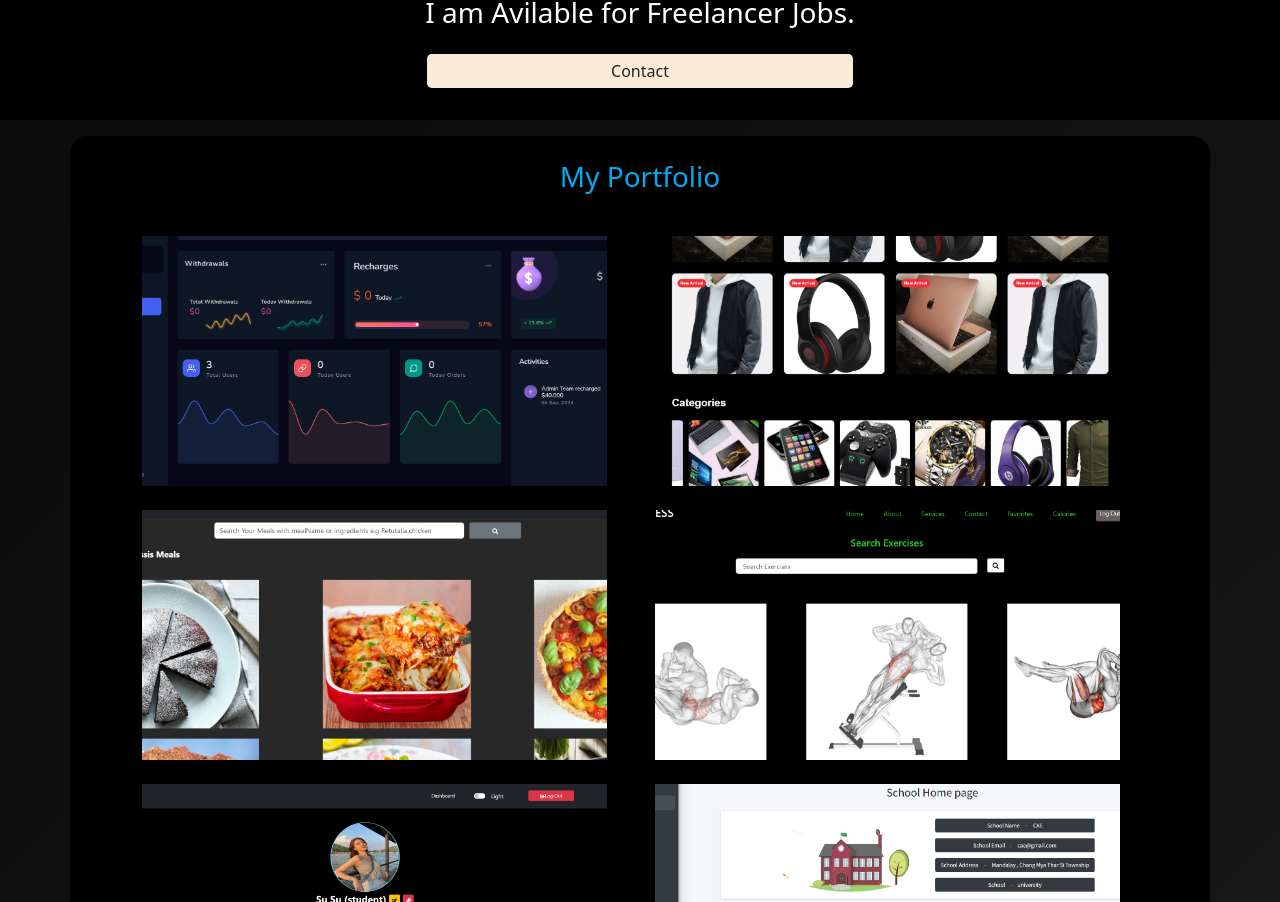
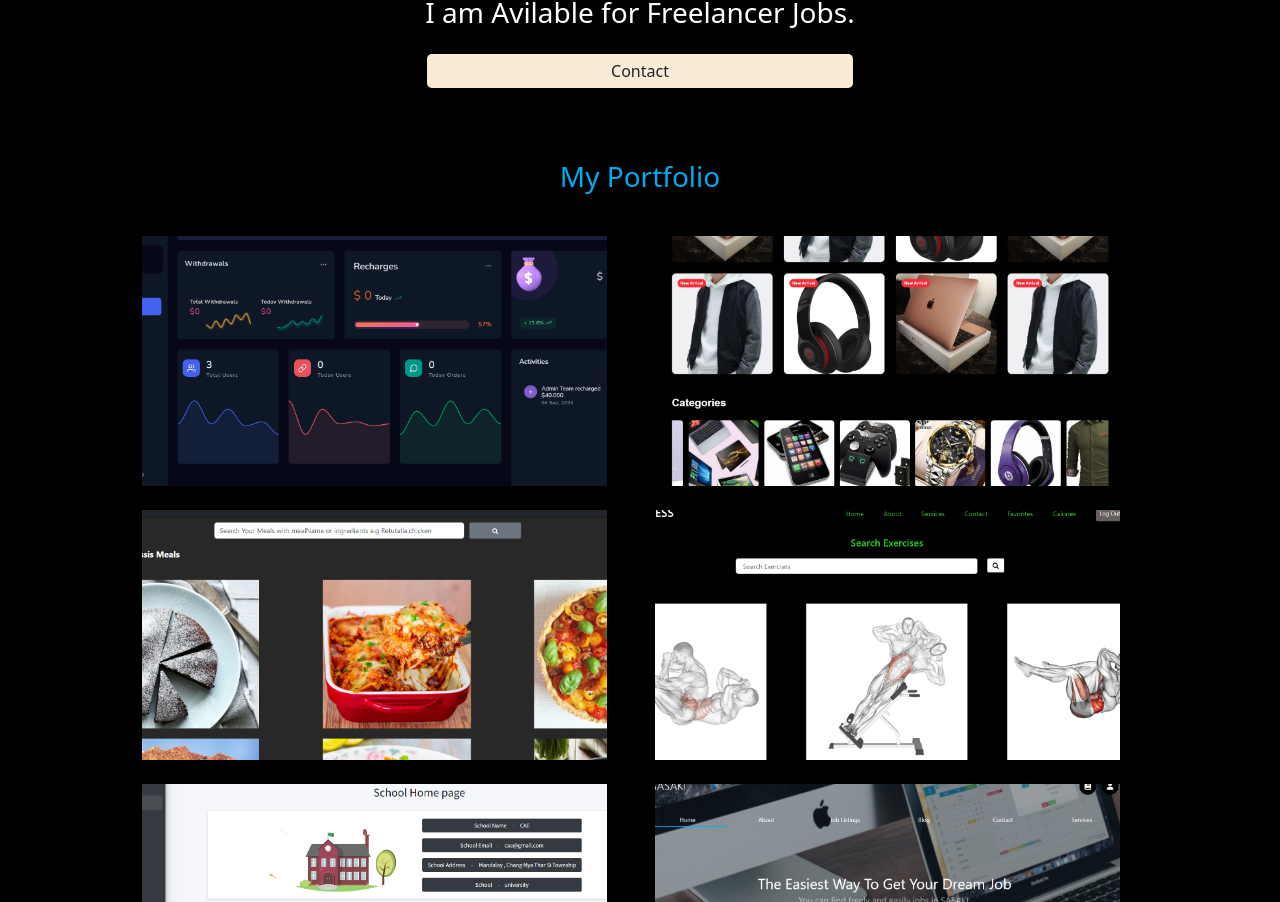
Before and after one commit to KaungKhantSoe2004/KaungKhantSoePortfolio, a React (Create React App) app: page / in a window 1280 px wide. Shown: the part 1898-2800 px from the top of the page. Built offline with nearby package versions, Linux system fonts and the light colour scheme.

Commit message:
projectAdding

```diff
--- a/package.json
+++ b/package.json
@@ -16,6 +16,7 @@
     "axios": "^1.4.0",
     "bootstrap": "^5.3.1",
     "font-awesome": "^4.7.0",
+    "framer-motion": "^12.4.2",
     "jsdom": "^22.1.0",
     "mdbootstrap": "^4.20.0",
     "react": "^18.2.0",
--- a/src/App.js
+++ b/src/App.js
@@ -24,7 +24,8 @@ export const App = () => {
         <NavBar isNavBar={isNavBar} setIsNavBar={setIsNavBar} />
 
         <div
-          className="navIcon position-fixed top-25 "
+          className="navIcon opacity-100  position-fixed top-25 "
+          style={{ zIndex: "300" }}
           onClick={() => {
             setIsNavBar(!isNavBar);
             console.log(isNavBar);
--- a/src/NavBar.js
+++ b/src/NavBar.js
@@ -15,7 +15,7 @@ export const NavBar = ({ isNavBar, setIsNavBar }) => {
 
   return (
     <div
-      className={`navBa col-md-3 h-100 col-6 d-flex flex-column  justify-content-center align-items-center  ${
+      className={`navBa  col-md-3 h-100 col-12 d-flex flex-column  justify-content-center align-items-center  ${
         isNavBar && "navBarClose"
       }`}
     >
@@ -71,7 +71,7 @@ export const NavBar = ({ isNavBar, setIsNavBar }) => {
           {/* </div> */}
         </div>
 
-        <button
+        {/* <button
           className="toggleContainer d-md-flex d-none justify-content-center align-items-center  "
           onClick={() => {
             setIsNavBar(!isNavBar);
@@ -81,7 +81,7 @@ export const NavBar = ({ isNavBar, setIsNavBar }) => {
             {" "}
             {isNavBar ? ">" : "<"}{" "}
           </h3>
-        </button>
+        </button> */}
       </div>
     </div>
   );
--- a/src/components/ContactComponent.js
+++ b/src/components/ContactComponent.js
@@ -134,7 +134,6 @@ export const Contact = () => {
             <button
               type="submit"
               value="Send"
-
               className="contactBtn col-3 p-1 my-2"
             >
               {isLoading ? "loading" : "Send"}
--- a/src/components/PortfolioComponent.js
+++ b/src/components/PortfolioComponent.js
@@ -1,16 +1,44 @@
+import { motion } from "framer-motion"; // Import Framer Motion
 import { PortfolioBox } from "./portfolioBox";
-// import "avatars-0000"
+
 export const Portfolio = () => {
+  // Animation variants for the container
+  const containerVariants = {
+    hidden: { opacity: 0, scale: 0.8 },
+    visible: {
+      opacity: 1,
+      scale: 1,
+      transition: {
+        delayChildren: 0.3, // Delay children animations
+        staggerChildren: 0.2, // Stagger animations for each child
+      },
+    },
+  };
+
+  // Animation variants for each project item
+  const itemVariants = {
+    hidden: { opacity: 0, y: 20 },
+    visible: { opacity: 1, y: 0 },
+  };
+
   return (
-    <div
+    <motion.div
       data-aos="zoom-out"
       data-aos-once="true"
-      className="protfolioContainer my-3 container bg-black "
+      className="protfolioContainer my-3 container bg-black"
+      variants={containerVariants}
+      initial="hidden"
+      whileInView="visible"
+      viewport={{ once: false }} // Animate only once
     >
-      <div className=" d-flex justify-content-center mt-3">
-        <h3 className=" pt-4 pb-1 text-center myPortfolio">My Portfolio</h3>
+      <div className="d-flex justify-content-center mt-3">
+        <h3 className="pt-4 pb-1 text-center myPortfolio">My Portfolio</h3>
       </div>
-      <div className="projectsContainer row ps-md-4 ps-1">
+      <motion.div
+        className="projectsContainer row ps-md-4 ps-1"
+        variants={containerVariants}
+      >
+        {/* <motion.div variants={itemVariants}> */}
         <PortfolioBox
           img={require("./img/adminAmzscout.png")}
           name={"Han-commerce Backend project (##InProgress) "}
@@ -18,6 +46,8 @@ export const Portfolio = () => {
           link={"https://github.com/KaungKhantSoe2004/han-commerce-backend"}
           lang={" used Html, Css, Bootstrap, mysql and Laravel// React Version"}
         />
+        {/* </motion.div> */}
+        {/* <motion.div variants={itemVariants}> */}
         <PortfolioBox
           img={require("./img/han-commerce.jpeg")}
           name={"Han-commerce Front-end project (##InProgress) "}
@@ -27,7 +57,8 @@ export const Portfolio = () => {
             " used Html, Css, Tailwind Css, React,React-redux //React Version "
           }
         />
-
+        {/* </motion.div> */}
+        {/* <motion.div variants={itemVariants}> */}
         <PortfolioBox
           img={require("./img/recipe.png")}
           name={"Recipe App "}
@@ -35,6 +66,8 @@ export const Portfolio = () => {
           link={"https://kaung-khant-soe-recipe-app.vercel.app/"}
           lang={" used Html, Css, React and the Meal db Api"}
         />
+        {/* </motion.div> */}
+        {/* <motion.div variants={itemVariants}> */}
         <PortfolioBox
           img={require("./img/workout.png")}
           ke={"3"}
@@ -43,16 +76,9 @@ export const Portfolio = () => {
           lang={" used Html, Css, Js, Bootstrap, React and WorkOut Api "}
         />
         <PortfolioBox
-          img={require("./img/lms-student-side.png")}
-          name={" Learning Management System Student Side "}
-          ke={1}
-          link={"https://github.com/KaungKhantSoe2004/studentSideLms"}
-          lang={" used Html, Css, Js,Bootstrap, React, Laravel API"}
-        />
-        <PortfolioBox
           img={require("./img/lms-admin-side.png")}
           name={
-            " Learning Management System Admin side with OTP login and paypal payment system"
+            " Learning Management System Full stack with OTP login and paypal payment system"
           }
           ke={7}
           link={"https://github.com/KaungKhantSoe2004/adminSideLMS/tree/master"}
@@ -68,25 +94,18 @@ export const Portfolio = () => {
           ke={"4"}
           lang={" used Html, Css, Js, Bootstrap, Laravel"}
         />
-
-        <PortfolioBox
-          img={require("./img/admin-side-news.png")}
-          name={"Media Project with Admin Panel "}
-          ke={5}
-          link={
-            "https://github.com/KaungKhantSoe2004/LinCodeLabMedia/tree/master"
-          }
-          lang={" used Html, Css, Bootstrap, and Laravel"}
-        />
-        <PortfolioBox
+        {/* </motion.div> */}
+        {/* <motion.div variants={itemVariants}> */}
+        {/* <PortfolioBox
           img={require("./img/user-side-news.png")}
           link={"https://github.com/KaungKhantSoe2004/userSidemedia"}
           name={"News Website user Side  "}
           ke={6}
           lang={" used Html, Css, Js, Vuejs"}
-        />
-
-        <PortfolioBox
+        /> */}
+        {/* </motion.div> */}
+        {/* <motion.div variants={itemVariants}> */}
+        {/* <PortfolioBox
           img={require("./img/pizza-order-system.png")}
           name={"Pizza order System with Admin Panel and User side"}
           link={
@@ -94,39 +113,9 @@ export const Portfolio = () => {
           }
           ke={2}
           lang={" used Html, Css, Js, Bootstrap, Laravel"}
-        />
-
-        {/* <PortfolioBox
-          img={require("./img/Screenshot (4).png")}
-          name={"Note App"}
-          ke={8}
-          lang={" used Html, Css, Js, React"}
         /> */}
-        {/* <PortfolioBox
-          img="./img/Screenshot (5).png"
-          name={"Weather App"}
-          ke={9}
-          lang={" used Html, Css, Js, React"}
-        />
-        <PortfolioBox
-          img={require("./img/Screenshot (7).png")}
-          name={"Lin Recipe App "}
-          ke={10}
-          lang={" used Html, Css, Js, React"}
-        /> */}
-        {/* <PortfolioBox
-          img={require("./img/Screenshot (10).png")}
-          name={"E-Commerce Store with dashboard "}
-          ke={11}
-          lang={" used Html, Css, Js, React, Php, Laravel"}
-        />
-        <PortfolioBox
-          img={require("./img/Screenshot (12).png")}
-          name={" Lin Chat App "}
-          ke={12}
-          lang={" used Html, Css, Js, React, Laravel"}
-        /> */}
-      </div>
-    </div>
+        {/* </motion.div> */}
+      </motion.div>
+    </motion.div>
   );
 };
--- a/src/components/aboutComponent.js
+++ b/src/components/aboutComponent.js
@@ -4,12 +4,12 @@ export const About = () => {
     <div
       data-aos="zoom-out"
       data-aos-once="true"
-      className="about my-5 fade-left  row"
+      className="about my-5 fade-left bg-black  row"
       id="about"
     >
-      <div className="col-md-6 textContainer mt-5 col-12">
+      <div className="col-md-6 bg-black textContainer mt-5 col-12">
         <div className=" d-md-flex ms-md-5 ms-3 flex-column align-items-end justify-content-center d-block  mt-3">
-          <p className="col-md-10 col-12 text-white-50">
+          <p className="col-md-10 col-12 text-white-50 bg-black">
             Hello, my name is Kaung Khant Soe,{" "}
             <h3 className=" text-uppercase text-info fw-normal">
               A web developer
--- a/src/components/homeComponent.js
+++ b/src/components/homeComponent.js
@@ -2,7 +2,7 @@ export const Home = () => {
   return (
     <div
       data-aos="fade-in"
-      className="home  bg-black  d-flex flex-column align-items-center justify-content-center"
+      className="home   d-flex flex-column align-items-center justify-content-center"
       id="home"
     >
       <h4 className="intro text-center text-info homeUText ">
@@ -12,7 +12,7 @@ export const Home = () => {
       <div className="writerContainer">
         <h2 className="text-writer z-3"></h2>
       </div>
-      <h5 className=" mt-2 text-muted homeBText">
+      <h5 className=" mt-2 text-muted homeBText abs">
         I can help you with Clean, Smooth, Elegant and User-friendly Websites.
       </h5>
     </div>
--- a/src/index.css
+++ b/src/index.css
@@ -1,5 +1,5 @@
 body {
-  background: linear-gradient(135deg, #000000, #0a0a0a, #141414, #1f1f1f);
+  background-color: black;
   max-width: 100%;
 
   overflow-x: hidden;
@@ -80,7 +80,7 @@ body {
 .navBarLink:hover {
   background-color: #00abf0;
   cursor: pointer;
-  color: #061722;
+  color: black;
 }
 /* .navContainer > div {
   background-color: #253947;
@@ -92,7 +92,7 @@ body {
 .navContainer > div:hover {
   background-color: #00abf0;
   cursor: pointer;
-  color: #061722;
+  color:black;
 }
  .navContainer > div:hover .navBarLink {
   color: black;
@@ -116,7 +116,7 @@ body {
   background-color: #00abf0;
   position: absolute;
   top: 40%;
-  color: #061722;
+  color: black;
   right: -20px;
 }
 
@@ -129,7 +129,7 @@ body {
   background-repeat: no-repeat;
   background-size: 100% 100%;
   margin: 0;
-  background-color: bisque;
+  background-color: black;
 }
 .writerContainer {
   font-weight: 280px;
@@ -525,7 +525,7 @@ p {
   background: linear-gradient(135deg, #000000, #0a0a0a, #141414, #1f1f1f);
 }
 .eachDo {
-  background-color: #061722;
+  background-color: black;
   border-radius: 1.1rem;
 }
 .para {
@@ -584,7 +584,7 @@ p {
 /* queries start */
 @media (max-width: 1300px) {
   body {
-    background-color: #061722;
+    background-color: black;
     width: 100%;
     overflow-x: hidden;
     /* width: max-content; */
@@ -614,7 +614,7 @@ p {
     border: solid #00abf0 3px;
   }
   .navBarClose {
-    left: -49.2%;
+    left: -99.8%;
   }
   .homeBText {
     font-size: x-small;
@@ -633,7 +633,7 @@ p {
     width: 100%;
   }
   body {
-    background-color: #061722;
+    background-color: black;
     width: 80%;
     padding: -45px;
     overflow-x: hidden;
```
Also changed, not shown: 1 other file (tests, documents, lock files or other folders).
